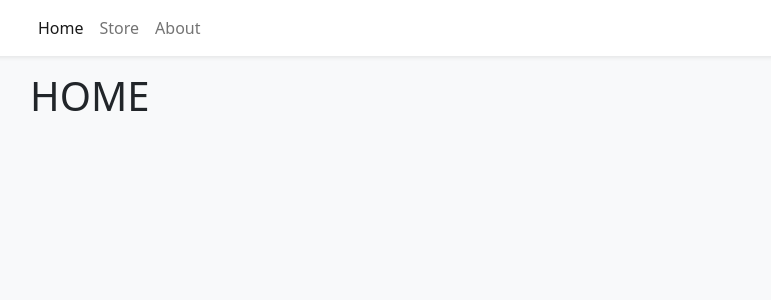
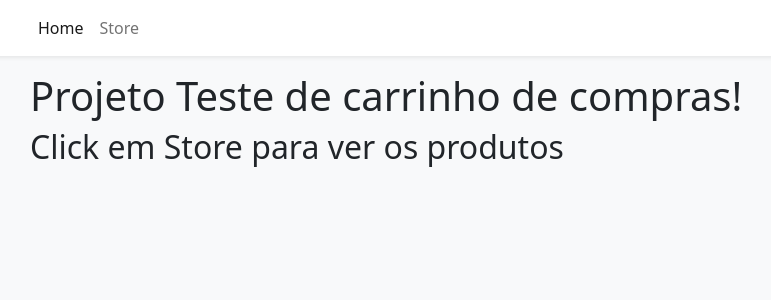
Before and after one commit to chrystianraony/carrinho-de-compras-react, a React (Vite) app: page / in a window 1280 px wide. Shown: the top 300 px of the page, without its empty margins (52-823 px from the left). Built offline with nearby package versions, Linux system fonts and the light colour scheme.

Commit message:
modificado algumas coisas, e retirado about

```diff
--- a/src/App.tsx
+++ b/src/App.tsx
@@ -2,7 +2,6 @@ import { Routes, Route } from "react-router-dom";
 import { Container } from "react-bootstrap";
 import { Home } from "./pages/Home";
 import { Store } from "./pages/Store";
-import { About } from "./pages/About";
 import { Navbar } from "./components/Navbar";
 import { ShoppingCartProvider } from "./context/ShoppingCartContext";
 
@@ -14,7 +13,6 @@ function App() {
         <Routes>
           <Route path="/" element={<Home />} />
           <Route path="/store" element={<Store />} />
-          <Route path="/about" element={<About />} />
         </Routes>
       </Container>
     </ShoppingCartProvider>
--- a/src/components/CartItem.tsx
+++ b/src/components/CartItem.tsx
@@ -29,7 +29,7 @@ export function CartItem({ id, quantity }: CartItemProps) {
         <div>
           {item.name}{" "}
           {quantity > 1 && (
-            <span className="text-muted" style={{ fontSize: ".65rem" }}>
+            <span className="text-muted" style={{ fontSize: ".7rem" }}>
               x{quantity}
             </span>
           )}
@@ -39,7 +39,6 @@ export function CartItem({ id, quantity }: CartItemProps) {
         </div>
       </div>
 
-      <p>{quantity}</p>
 
       <Button
         variant="outline-danger"
--- a/src/components/Navbar.tsx
+++ b/src/components/Navbar.tsx
@@ -13,9 +13,6 @@ export function Navbar() {
           </Nav.Link>
           <Nav.Link to="/store" as={NavLink}>
             Store
-          </Nav.Link>
-          <Nav.Link to="/about" as={NavLink}>
-            About
           </Nav.Link>
         </Nav>
         {cartQuantity > 0 && (
--- a/src/pages/About.tsx
+++ /dev/null
@@ -1,3 +0,0 @@
-export function About() {
-  return <h1>ABOUT</h1>
-}
--- a/src/pages/Home.tsx
+++ b/src/pages/Home.tsx
@@ -1,3 +1,8 @@
 export function Home() {
-  return <h1>HOME</h1>
+  return (
+    <div>
+      <h1>Projeto Teste de carrinho de compras!</h1>
+      <h2>Click em Store para ver os produtos</h2>
+    </div>
+  )
 }
```
